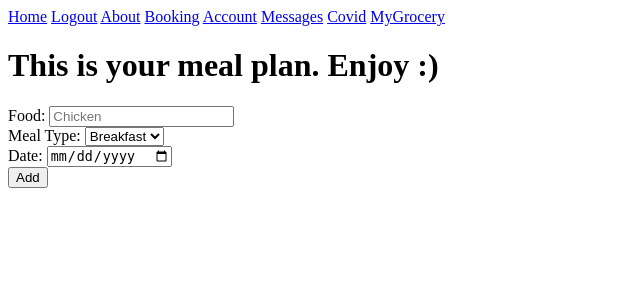
After one commit to JasonLeong81/Booking_Website, a Flask app: page /grocery in a window 1280 px wide. The commit adds this page. Shown: the top 300 px of the page, without its empty margins (0-640 px from the left). Run offline with Flask 2, Linux system fonts and the light colour scheme; a user stored in the database is signed in; data comes from the database, SQL or seed files in the repository; both versions use the stored data as it was after the commit; some libraries are stand-ins or nearby versions.

Commit message:
added meal planning feature

```diff
--- /dev/null
+++ b/web/templates/Grocery.html
@@ -0,0 +1,44 @@
+{% extends 'base.html' %}
+
+{% block content %}
+    <h1>This is your meal plan. Enjoy :)</h1>
+    <form method="POST">
+        <label for="food">Food: </label>
+        <input type="text" placeholder="Chicken" name="food">
+        <br>
+<!--        <label for="meal">Meal: </label>-->
+<!--        <input type="text" placeholder="Breakfast" name="meal">-->
+    <label for="meal">Meal Type:</label>
+    <select name="meal" required>
+      <option value="Breakfast">Breakfast</option>
+      <option value="Lunch">Lunch</option>
+      <option value="Tea-Time">Tea-Time</option>
+      <option value="Dinner">Dinner</option>
+      <option value="Supper">Supper</option>
+    </select>
+        <br>
+        <label for="date">Date: </label>
+        <input type="date" name="date">
+        <br>
+        <input type="submit" name="add" value="Add">
+    </form>
+    <br>
+    <div>
+        {% for i in my %}
+            <label>Food: </label>{{i.Name}}
+            <br>
+            <label>Meal Type: </label>{{i.Type}}
+            <br>
+            <label>Date: </label>{{i.Date.date()}}
+            <br>
+            <label>Day: </label>{{i.Date.date().strftime('%A')}}
+            <br>
+            <form method="POST">
+                <input type="hidden" name="delete" value="{{i.id}}">
+                <input type="submit" name='submit' value="Delete">
+                <input type="submit" name='submit' value="Update">
+            </form>
+            <br>
+        {% endfor %}
+    </div>
+{% endblock content %}
--- a/web/templates/base.html
+++ b/web/templates/base.html
@@ -29,6 +29,7 @@
         <a href="{{url_for('user.account')}}" >Account</a>
         <a href="{{url_for('user.messages')}}" >Messages</a>
         <a href="{{url_for('user.covid')}}">Covid</a>
+        <a href="{{url_for('user.grocery')}}">MyGrocery</a>
     {% else %}
         <a href="{{url_for('user.register')}}" >Register</a>
         <a href="{{url_for('user.login')}}" >Login</a>
--- a/web/user/routes.py
+++ b/web/user/routes.py
@@ -1,9 +1,11 @@
-from flask import Blueprint, render_template, flash, redirect, url_for, request
+from flask import Blueprint, render_template, flash, redirect, url_for, request, session
 from web.user.forms import RegistrationForm, LoginForm, UpdateEmailForm, UpdatePasswordForm, UpdateUsernameForm
-from web.models import User, Feedback, Booking, Messages
+from web.models import User, Feedback, Booking, Messages, Grocery
 from flask_login import login_required, logout_user, login_user, current_user
 from bcrypt import *
 from web import mail, Message, db, main
+from datetime import datetime
+
 user = Blueprint('user',__name__)
 
 
@@ -394,3 +396,51 @@ def covid():
     # print(results)
     print("ans:",ans)
     return render_template('random_functions.html',error=error,results=results,default1=default1,default2=default2,today=str(datetime.today().date()))
+
+
+@user.route('/grocery',methods=['POST','GET'])
+@login_required
+def grocery():
+    if request.method == 'POST':
+        # if request.form['add'] == 'Add':
+        if 'add' in request.form:
+            temp = request.form['date'].split('-')
+            d_grocery = datetime(int(temp[0]),int(temp[1]),int(temp[2]))
+            # print(d_grocery,type(d_grocery))
+            newGrocery = Grocery(Name=request.form['food'],Type=request.form['meal'],Date=d_grocery,owner=current_user)
+            db.session.add(newGrocery)
+            db.session.commit()
+            flash('One meal has been created.')
+
+        if 'delete' in request.form:
+            if request.form['submit'] == 'Delete':
+                myGrocery_delete = Grocery.query.filter_by(id=int(request.form['delete'])).first()
+                db.session.delete(myGrocery_delete)
+                db.session.commit()
+                flash('One meal has been deleted.')
+            else:
+                old_name = Grocery.query.filter_by(id=int(request.form['delete'])).first().Name
+                session['old_name'] = old_name
+                session['id'] = int(request.form['delete'])
+                return redirect(url_for('user.update_grocery'))
+        return redirect(url_for('user.grocery'))
+
+    myGrocery = Grocery.query.filter_by(user_id=current_user.id)
+    # for i in myGrocery:
+    #     print(i,type(i))
+    myGrocery = sorted(myGrocery,key=lambda x:x.Date)
+    return render_template('Grocery.html',title='MyGrocery',my=myGrocery)
+
+@user.route('/update_grocery',methods=['POST','GET'])
+@login_required
+def update_grocery():
+    # strf(A) is to make it in english
+    if request.method == 'POST':
+        new_name = request.form['new_name'].strip()
+        db.session.query(Grocery).filter(Grocery.id == session['id']).update({Grocery.Name: f'{new_name}'})  # updating rows in database
+        db.session.commit()
+        flash('One meal has been updated.')
+        session.pop('old_name',None)
+        session.pop('id', None)
+        return redirect(url_for('user.grocery'))
+    return render_template('Update_Grocery.html',title='UpdateGrocery',old_name=session['old_name'])
```
Also changed, not shown: testing/test.py (+6 -1 lines), web/models.py (+12 -0 lines), web/templates/Update_Grocery.html (added, +10 -0 lines), web/jason.db.
